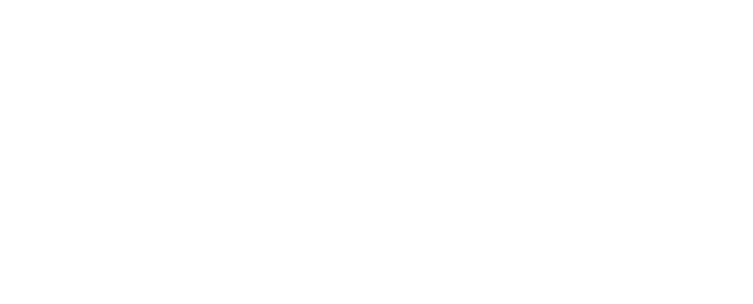
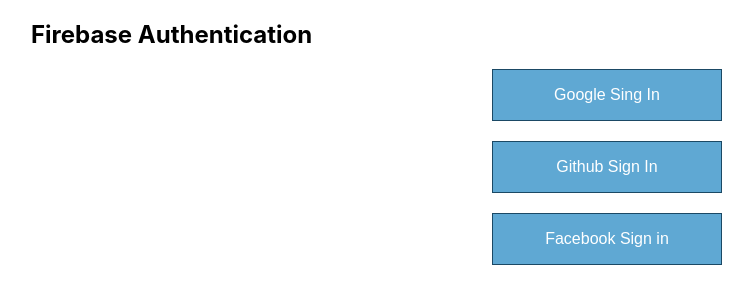
Before and after one commit to ruhulamin111/firebase-auth-basic, a React (Create React App) app: page / in a window 1280 px wide. Shown: the top 304 px of the page, without its empty margins (33-786 px from the left). Built offline with nearby package versions, Linux system fonts and the light colour scheme.

Commit message:
button add to singin:

```diff
--- a/package.json
+++ b/package.json
@@ -6,6 +6,7 @@
     "@testing-library/jest-dom": "^5.16.5",
     "@testing-library/react": "^13.3.0",
     "@testing-library/user-event": "^13.5.0",
+    "firebase": "^9.9.3",
     "react": "^18.2.0",
     "react-dom": "^18.2.0",
     "react-scripts": "5.0.1",
--- a/src/App.css
+++ b/src/App.css
@@ -32,7 +32,29 @@
   from {
     transform: rotate(0deg);
   }
+
   to {
     transform: rotate(360deg);
   }
 }
+
+.container {
+  width: 90%;
+  margin: auto;
+}
+
+.field {
+  text-align: center;
+  width: 20%;
+  margin: auto;
+}
+
+.field button {
+  padding: 1em;
+  width: 100%;
+  font-size: 1em;
+  background-color: #5fa8d3;
+  color: white;
+  border: 1px solid #1b4965;
+  cursor: pointer;
+}
--- a/src/App.js
+++ b/src/App.js
@@ -2,7 +2,18 @@
 
 function App() {
   return (
-    <div>
+    <div className='container'>
+      <h2>Firebase Authentication</h2>
+      <div className='field'>
+        <button>Google Sing In</button>
+        <br />
+        <br />
+        <button>Github Sign In</button>
+        <br />
+        <br />
+        <button>Facebook Sign in</button>
+      </div>
+
 
     </div>
   );
```
Also changed, not shown: src/firebase.init.js (added, +20 -0 lines), 1 other file (tests, documents, lock files or other folders).
